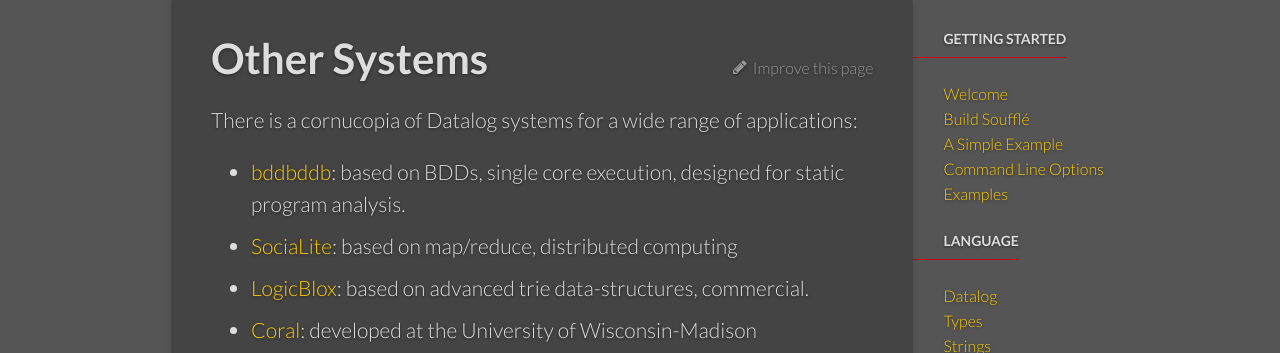
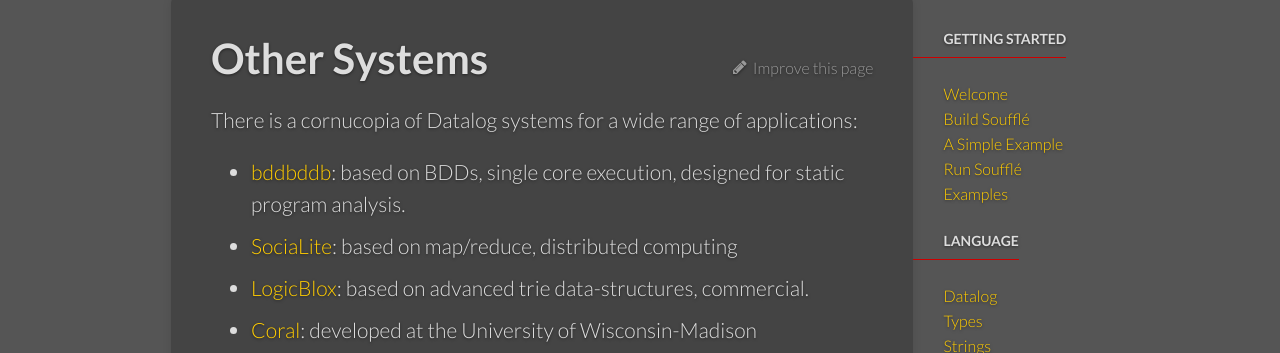
Before and after one commit to souffle-lang/souffle-lang.github.io, a Jekyll site: the page built from _docs/others.md, in a window 1280 px wide. Shown: the part 150-503 px from the top of the page. Built offline with Jekyll 4.4.1, drawn with Linux system fonts in a browser that asks for light colours.

Commit message:
change title

```diff
--- a/_docs/execute.md
+++ b/_docs/execute.md
@@ -1,6 +1,6 @@
 ---
 layout: docs
-title: Command Line Options
+title: Run Soufflé
 permalink: /docs/execute/
 ---
 
```
